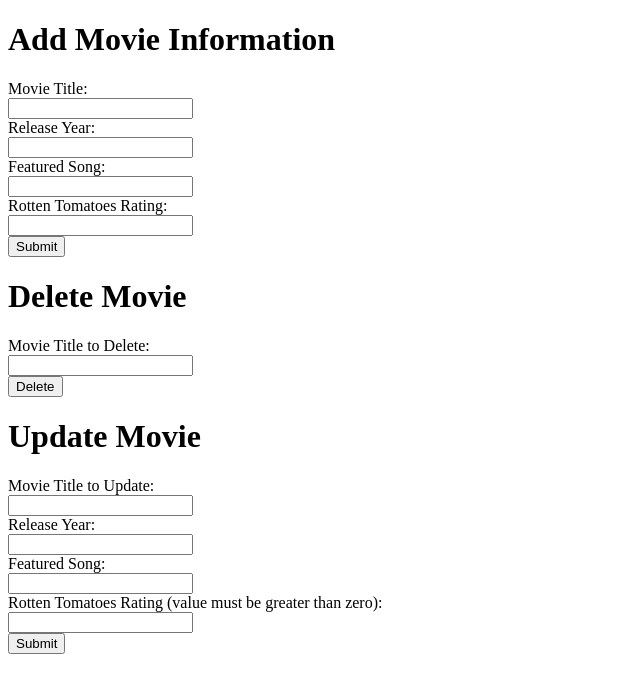
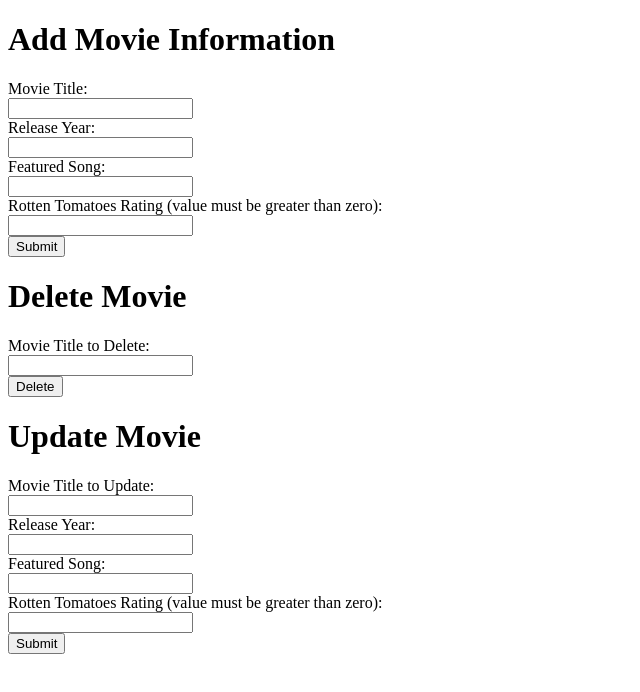
Before and after one commit to willhutcheon/CSC340Assignment4, a website: page index.html in a window 1280 px wide. Shown: the whole page, without its empty margins (0-640 px from the left). Drawn offline with Linux system fonts and the light colour scheme; no server answers.

Commit message:
telling the user what they can and cant do

```diff
--- a/index.html
+++ b/index.html
@@ -18,7 +18,7 @@
         <input type="text" id="year" name="year"><br>
         <label for="song">Featured Song:</label><br>
         <input type="text" id="song" name="song"><br>
-        <label for="rating">Rotten Tomatoes Rating:</label><br>
+        <label for="rating">Rotten Tomatoes Rating (value must be greater than zero):</label><br>
         <input type="text" id="rating" name="rating"><br>
         <button type="submit">Submit</button>
     </form>
```
